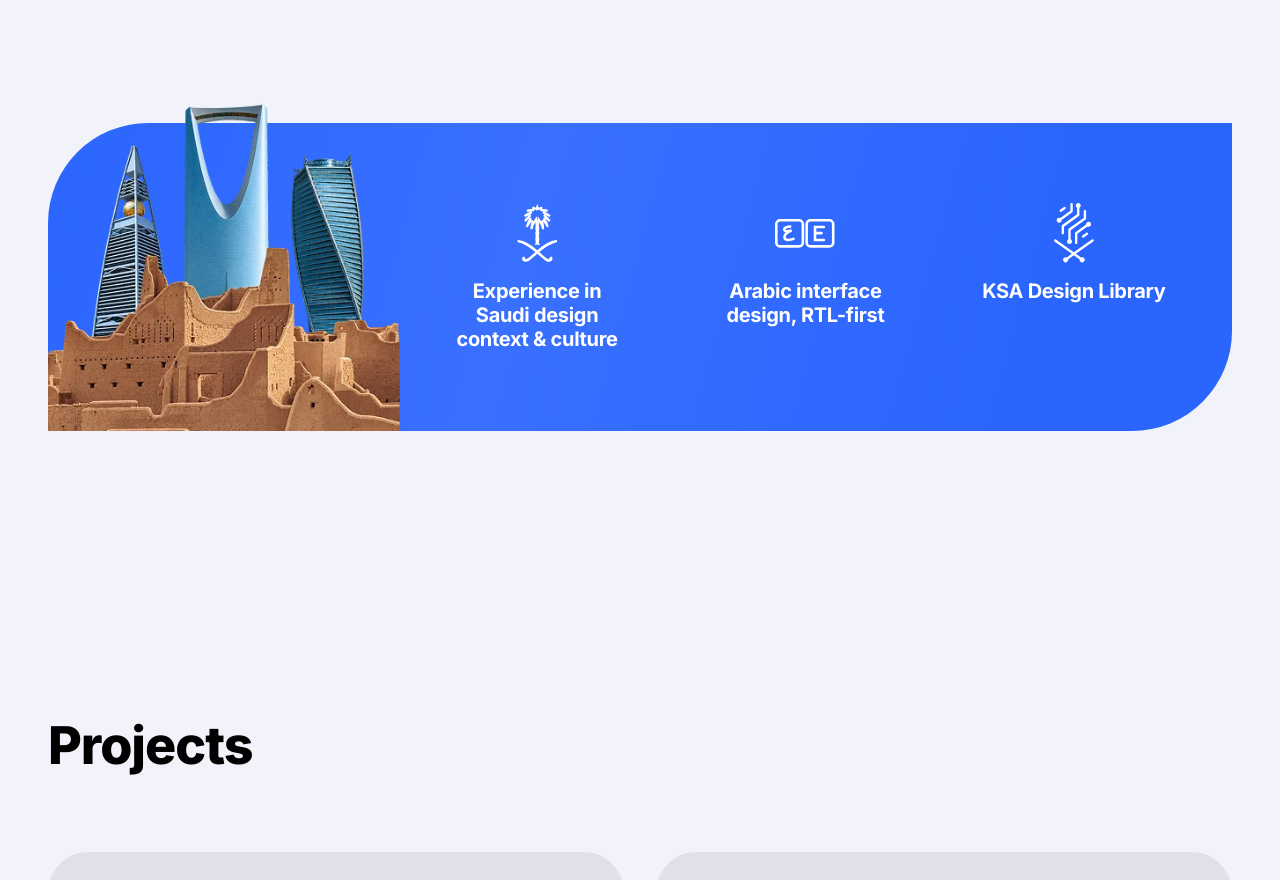
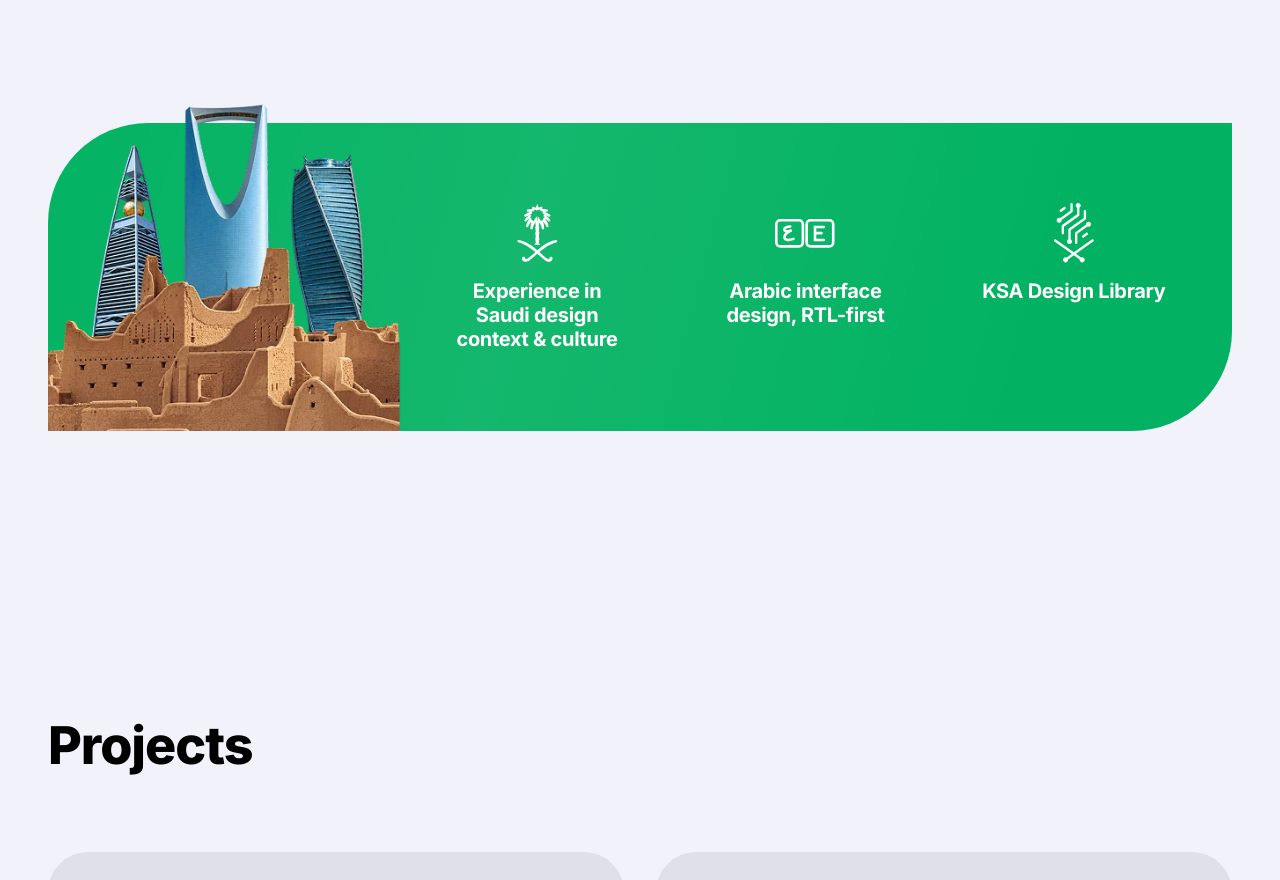
Before and after one commit to superintel04/kipe, a React (Vite) app: page / in a window 1280 px wide. Shown: the part 2480-3360 px from the top of the page. Built offline with nearby package versions, Linux system fonts and the light colour scheme.

Commit message:
Put the Saudi card back on Saudi green

```diff
--- a/src/index.css
+++ b/src/index.css
@@ -99,6 +99,10 @@
      accent, so it is a token of its own rather than an alias. 7.52:1 on the
      page background. */
   --color-brand-mark: #1337d4;
+  /* The Saudi-experience card keeps the green of the Saudi flag rather than
+     following the accent — it is the card's subject, not its theme. White on
+     it measures 2.78:1; see the note in `.regional-card`. */
+  --color-brand-saudi: #02b262;
 
   /* ---- Shape ------------------------------------------------------------ */
   --radius-xs: 3px;
@@ -401,12 +405,14 @@
 
   /* ---- Saudi-experience band (Figma 563:1918) --------------------------- */
 
-  /* A flat accent fill. It was a two-stop gradient transcribed from the
-     design; now that the accent is a token rather than a pair of literals,
-     one colour keeps the card in step with every other accent surface — and
-     there is no longer a direction for it to flip in Arabic. */
+  /* Saudi green rather than the site accent: the card is about the Kingdom,
+     so the colour is subject matter rather than theme.
+     Accessibility note: white on #02b262 is 2.78:1. The claims are 20px bold,
+     which counts as large text and needs 3:1, so this is below AA. Darkening
+     to #028a4b clears it (4.43:1) at a difference most people would not
+     notice — worth doing if the band ever has to pass an audit. */
   .regional-card {
-    background-color: var(--color-accent);
+    background-color: var(--color-brand-saudi);
   }
 
   /* A slow band of light crossing the card, to keep the fill from reading as
```
